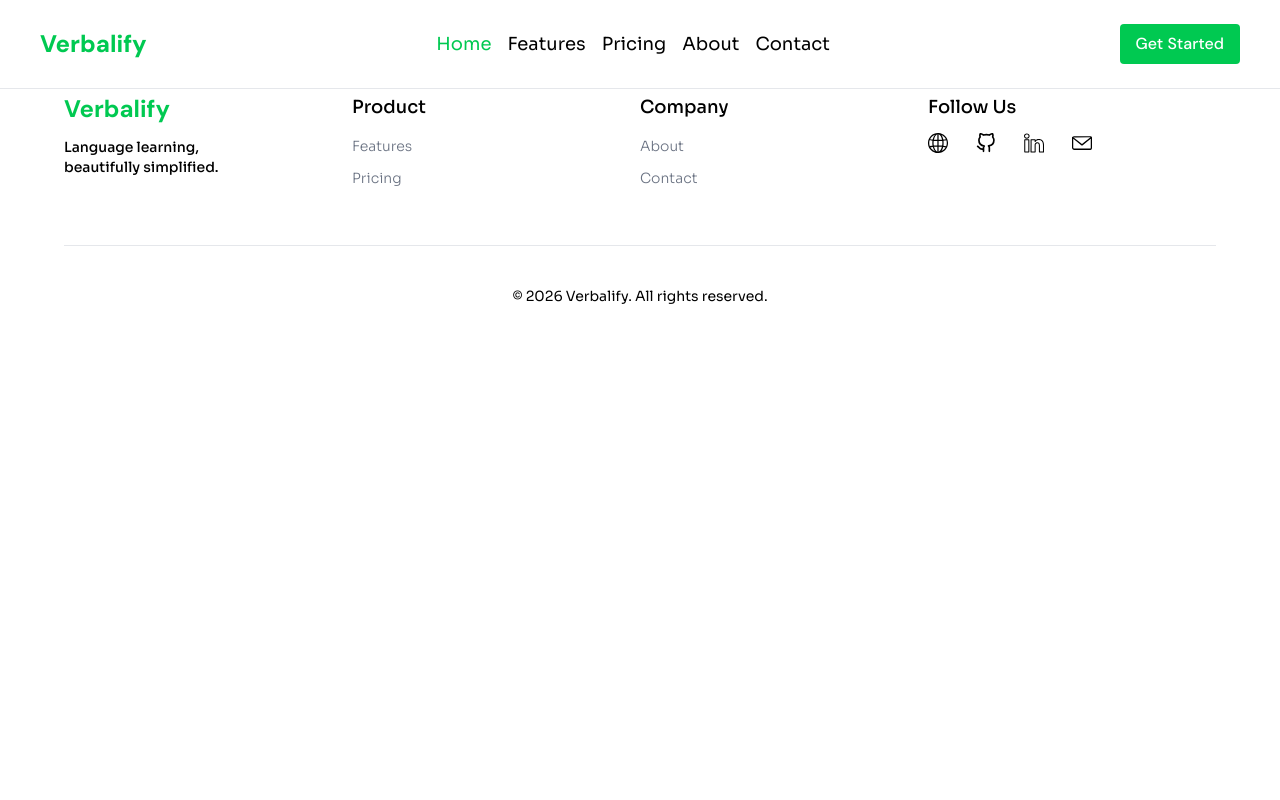
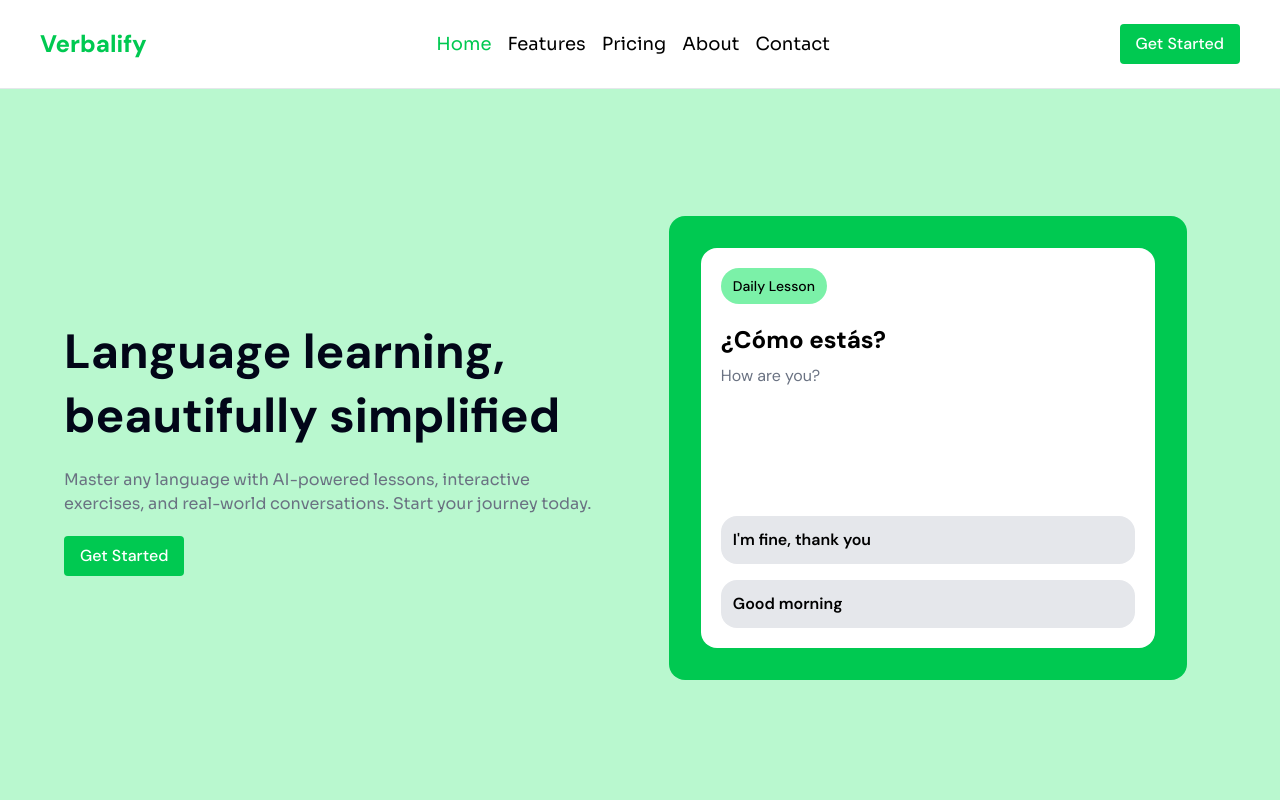
Before and after one commit to jega1312/verbalify, a React (Vite) app: page / in a window 1280 px wide. Shown: the top 800 px of the page. Built offline with nearby package versions, Linux system fonts and the light colour scheme.

Commit message:
Hero Section Added

```diff
--- a/src/components/Footer.jsx
+++ b/src/components/Footer.jsx
@@ -87,14 +87,14 @@ const Footer = () => {
   const isInView = useInView(ref, { once: true, amount: 0.3 });
 
   return (
-    <footer className="w-full border-t border-gray-200 bg-white flex flex-col gap-10 items-center">
+    <footer className="relative z-50 flex flex-col items-center w-full gap-10 bg-white border-t border-gray-200">
       <div className="w-[90%] mx-auto py-3">
         {/* Link Container */}
-        <div className="grid grid-cols-1 gap-7 lg:gap-0 lg:grid-cols-4 place-items-start py-14">
+        <div className="grid grid-cols-1 py-12 gap-7 lg:gap-0 lg:grid-cols-4 place-items-start">
           {/* Logo Container */}
-          <div className="flex flex-col gap-3 items-start">
+          <div className="flex flex-col items-start gap-3">
             <NavLink
-              className="flex gap-2 items-center hover:cursor-pointer"
+              className="flex items-center gap-2 hover:cursor-pointer"
               to="/"
             >
               <motion.span
@@ -102,7 +102,7 @@ const Footer = () => {
                 initial={{ opacity: 0, y: 40 }}
                 animate={isInView ? { opacity: 1, y: 0 } : {}}
                 transition={{ duration: 0.6, ease: "easeOut", delay: 0.1 }}
-                className="text-2xl dm-bold text-green-500 w-full"
+                className="w-full text-2xl text-green-500 dm-bold"
               >
                 Verbalify
               </motion.span>
@@ -129,7 +129,7 @@ const Footer = () => {
               initial={{ opacity: 0, y: 40 }}
               animate={isInView ? { opacity: 1, y: 0 } : {}}
               transition={{ duration: 0.6, ease: "easeOut", delay: 0.1 }}
-              className="sora-medium text-lg text-black"
+              className="text-lg text-black sora-medium"
             >
               Product
             </motion.h3>
@@ -166,7 +166,7 @@ const Footer = () => {
               initial={{ opacity: 0, y: 40 }}
               animate={isInView ? { opacity: 1, y: 0 } : {}}
               transition={{ duration: 0.6, ease: "easeOut", delay: 0.1 }}
-              className="sora-medium text-lg text-black"
+              className="text-lg text-black sora-medium"
             >
               Company
             </motion.h3>
@@ -191,13 +191,13 @@ const Footer = () => {
           </motion.div>
 
           {/* Social Buttons */}
-          <div className="flex flex-col gap-3 items-start">
+          <div className="flex flex-col items-start gap-3">
             <motion.h3
               ref={ref}
               initial={{ opacity: 0, y: 40 }}
               animate={isInView ? { opacity: 1, y: 0 } : {}}
               transition={{ duration: 0.6, ease: "easeOut", delay: 0.1 }}
-              className="sora-medium text-lg text-black"
+              className="text-lg text-black sora-medium"
             >
               Follow Us
             </motion.h3>
@@ -215,9 +215,9 @@ const Footer = () => {
                   target={social.target}
                   rel={social.rel}
                   variants={socialItemVariants}
-                  className="bg-transparent rounded-lg flex justify-center items-center transition duration-300 ease-in-out"
+                  className="flex items-center justify-center transition duration-300 ease-in-out bg-transparent rounded-lg"
                 >
-                  <span className="text-black hover:text-green-500 transition duration-300 ease-in-out">
+                  <span className="text-black transition duration-300 ease-in-out hover:text-green-500">
                     {social.icon}
                   </span>
                 </motion.a>
@@ -227,7 +227,7 @@ const Footer = () => {
         </div>
 
         {/* Footer Below */}
-        <div className="w-full border-t border-gray-200 flex flex-col gap-7 lg:gap-0 lg:flex-row justify-center items-center py-10">
+        <div className="flex flex-col items-center justify-center w-full py-10 border-t border-gray-200 gap-7 lg:gap-0 lg:flex-row">
           <motion.p
             initial={{ opacity: 0 }}
             animate={isInView ? { opacity: 1 } : {}}
--- a/src/components/Navbar.jsx
+++ b/src/components/Navbar.jsx
@@ -54,7 +54,7 @@ const Navbar = () => {
   }, [menuOpen]);
 
   return (
-    <nav className="fixed w-full top-0 flex justify-between flex-wrap items-center py-6 px-8 lg:px-10  z-50 border-b transition duration-300 ease-in-out bg-white border-gray-200">
+    <nav className="fixed top-0 z-50 flex flex-wrap items-center justify-between w-full px-8 py-6 transition duration-300 ease-in-out bg-white border-b border-gray-200 lg:px-10">
       {/* Logo Container */}
       <motion.div
         initial={{ opacity: 0, x: -30 }}
@@ -63,9 +63,9 @@ const Navbar = () => {
       >
         <NavLink
           to="/"
-          className="flex gap-2 items-center hover:cursor-pointer"
+          className="flex items-center gap-2 hover:cursor-pointer"
         >
-          <span className="text-2xl dm-extrabold text-green-500 w-full">
+          <span className="w-full text-2xl text-green-500 dm-extrabold">
             Verbalify
           </span>
         </NavLink>
@@ -75,7 +75,7 @@ const Navbar = () => {
       <button
         type="button"
         onClick={toggleOpen}
-        className="relative flex items-center lg:hidden flex-col gap-2 h-5 w-8"
+        className="relative flex flex-col items-center w-8 h-5 gap-2 lg:hidden"
       >
         <span
           className={`absolute h-0.75 w-8 bg-green-500 rounded-full transition duration-300 ease-in-out  ${menuOpen ? "rotate-45 top-2" : "top-0"}`}
@@ -92,7 +92,7 @@ const Navbar = () => {
       <div
         className={`h-screen ${menuOpen ? "flex" : "hidden"} lg:hidden w-full flex-col items-center -mt-20 justify-center gap-7 transition duration-300 ease-in-out`}
       >
-        <ul className="flex flex-col items-center justify-center gap-5 list-none w-full">
+        <ul className="flex flex-col items-center justify-center w-full gap-5 list-none">
           {navLinks.map((link) => (
             <li key={link.id}>
               <motion.div
@@ -128,7 +128,7 @@ const Navbar = () => {
       </div>
 
       {/* Desktop Links */}
-      <ul className="hidden lg:flex items-center gap-4 list-none">
+      <ul className="items-center hidden gap-4 list-none lg:flex">
         {navLinks.map((link) => (
           <li key={link.id}>
             <motion.div
@@ -155,7 +155,7 @@ const Navbar = () => {
         initial={{ opacity: 0, x: 30 }}
         animate={{ opacity: 1, x: 0 }}
         transition={{ duration: 0.8, ease: "easeOut" }}
-        className="hidden lg:block py-2 px-4 dm-medium bg-green-500 text-white rounded-sm transition duration-300 ease-in-out relative hover:bg-green-500/85 hover:text-black hover:shadow-md hover:cursor-pointer"
+        className="relative hidden px-4 py-2 text-white transition duration-300 ease-in-out bg-green-500 rounded-sm lg:block dm-medium hover:bg-green-500/85 hover:text-black hover:shadow-md hover:cursor-pointer"
       >
         <NavLink to="/contact">Get Started</NavLink>
       </motion.div>
--- a/src/pages/Home.jsx
+++ b/src/pages/Home.jsx
@@ -1,9 +1,95 @@
-import React from 'react'
+import { NavLink } from "react-router-dom";
+import { motion } from "motion/react";
+motion;
+
+const chatMessages = [
+  {
+    id: 1,
+    message: "I'm fine, thank you",
+  },
+  {
+    id: 2,
+    message: "Good morning",
+  },
+];
 
 const Home = () => {
   return (
-    <div>Home</div>
-  )
-}
+    <>
+      {/* Hero Section */}
+      <section className="min-h-screen pb-16 bg-green-200 lg:pb-0 lg:h-screen pt-36 lg:pt-24">
+        <div className="grid grid-cols-1 lg:grid-cols-2 gap-10 md:gap-14 lg:gap-0 h-full w-[90%] mx-auto">
+          {/* Left Content */}
+          <div className="flex flex-col items-start justify-center gap-5">
+            <motion.h1
+              initial={{ opacity: 0, y: 10 }}
+              animate={{ opacity: 1, y: 0 }}
+              transition={{ duration: 0.8, ease: "easeOut" }}
+              className="text-3xl md:text-4xl lg:text-5xl dm-bold text-slate-950 lg:leading-16 text-balance"
+            >
+              Language learning, beautifully simplified
+            </motion.h1>
+            <motion.p
+              initial={{ opacity: 0, y: 10 }}
+              animate={{ opacity: 1, y: 0 }}
+              transition={{ duration: 0.8, ease: "easeOut", delay: 0.3 }}
+              className="text-base text-gray-500 sora-regular text-balance"
+            >
+              Master any language with AI-powered lessons, interactive
+              exercises, and real-world conversations. Start your journey today.
+            </motion.p>
 
-export default Home
+            {/* Get Started Button */}
+            {/* Get Started Desktop Button */}
+            <motion.div
+              type="button"
+              initial={{ opacity: 0 }}
+              animate={{ opacity: 1 }}
+              transition={{ duration: 0.8, ease: "easeOut" }}
+              className="relative px-4 py-2 text-white transition duration-300 ease-in-out bg-green-500 rounded-sm dm-medium hover:bg-green-500/85 hover:text-black hover:shadow-md hover:cursor-pointer"
+            >
+              <NavLink to="/contact">Get Started</NavLink>
+            </motion.div>
+          </div>
+
+          {/* Right Content */}
+          <div className="flex items-center">
+            {/* Container */}
+            <motion.div
+              initial={{ opacity: 0 }}
+              animate={{ opacity: 1 }}
+              transition={{ duration: 0.8, ease: "easeOut" }}
+              className="w-[95%] md:w-[90%] mx-auto h-auto p-5 md:p-8 bg-green-500 rounded-2xl"
+            >
+              <div className="flex flex-col w-full h-auto gap-5 p-5 bg-white rounded-2xl">
+                {/* Daily Lesson */}
+                <div className="flex items-start px-3 py-2 text-sm bg-green-300 rounded-full dm-medium w-fit">
+                  <h2>Daily Lesson</h2>
+                </div>
+
+                <div className="flex flex-col gap-32">
+                  <div className="flex flex-col gap-2">
+                    <h3 className="text-2xl dm-extrabold ">¿Cómo estás?</h3>
+                    <p className="text-gray-500 dm-regular">How are you?</p>
+                  </div>
+                  <ul className="flex flex-col w-full gap-4">
+                    {chatMessages.map((chat) => (
+                      <li
+                        key={chat.id}
+                        className="p-3 text-base bg-gray-200 rounded-2xl dm-semibold hover:bg-green-200"
+                      >
+                        {chat.message}
+                      </li>
+                    ))}
+                  </ul>
+                </div>
+              </div>
+            </motion.div>
+          </div>
+        </div>
+      </section>
+    </>
+  );
+};
+
+export default Home;
```
